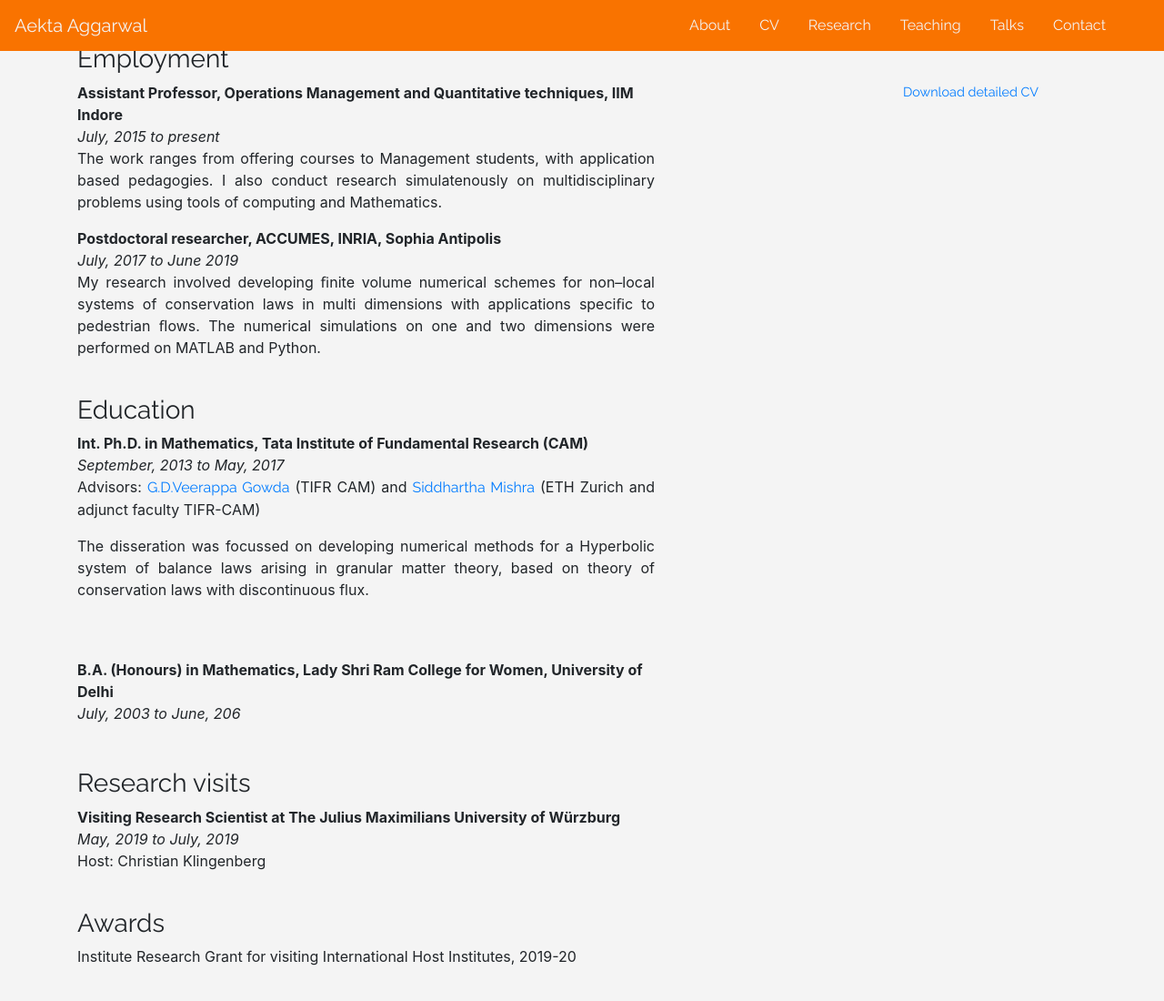
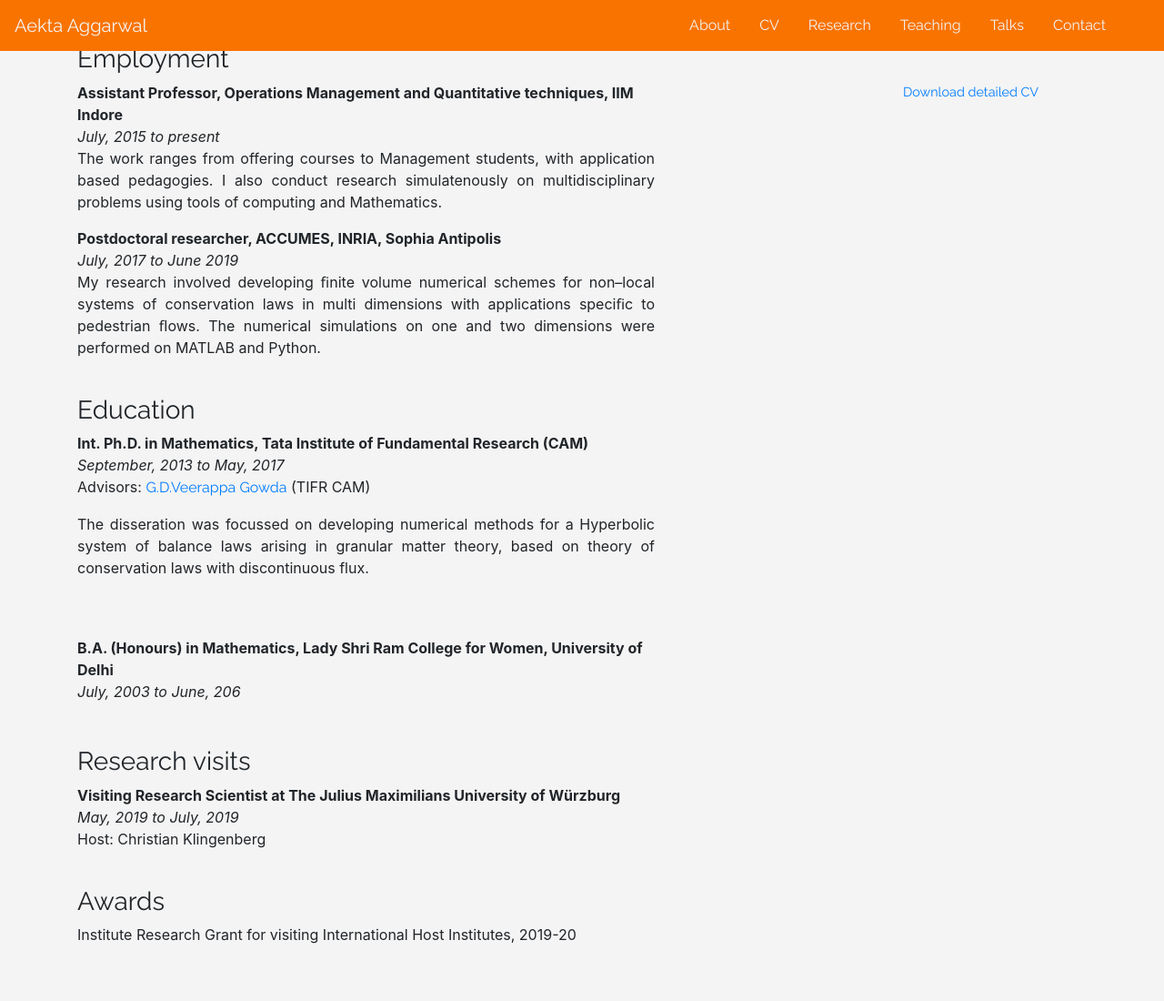
Before and after one commit to aektaaggarwal/aektaaggarwal.github.io, a Jekyll site: the page cv.html, which Jekyll copies as it is, in a window 1280 px wide and 1223 px high. Shown: the top 1100 px of the window at 91% size. Built offline with Jekyll 4.4.1, drawn with Linux system fonts in a browser that asks for light colours; nearby versions of some CDN libraries.

Commit message:
Update cv.html

```diff
--- a/cv.html
+++ b/cv.html
@@ -131,7 +131,7 @@
                 <div class="col-md-7">
                     <b>Int. Ph.D. in Mathematics, Tata Institute of Fundamental Research (CAM)</b></br>
                     <i>September, 2013 to May, 2017</i>
-                    <p class="text-justify">Advisors: <a href="https://www.math.tifrbng.res.in/people/gowda">G.D.Veerappa Gowda</a> (TIFR CAM) and <a href="https://math.ethz.ch/sam/the-institute/people/siddhartha-mishra.html">Siddhartha Mishra</a> (ETH Zurich and adjunct faculty TIFR-CAM)</p>
+                    <p class="text-justify">Advisors: <a href="https://www.math.tifrbng.res.in/people/gowda">G.D.Veerappa Gowda</a> (TIFR CAM)</p>
                     <p class="text-justify">The disseration was focussed on developing
                       numerical methods for a Hyperbolic system of balance laws arising in granular matter theory, based on theory of conservation laws with discontinuous flux. </p>
                 </div>
```
